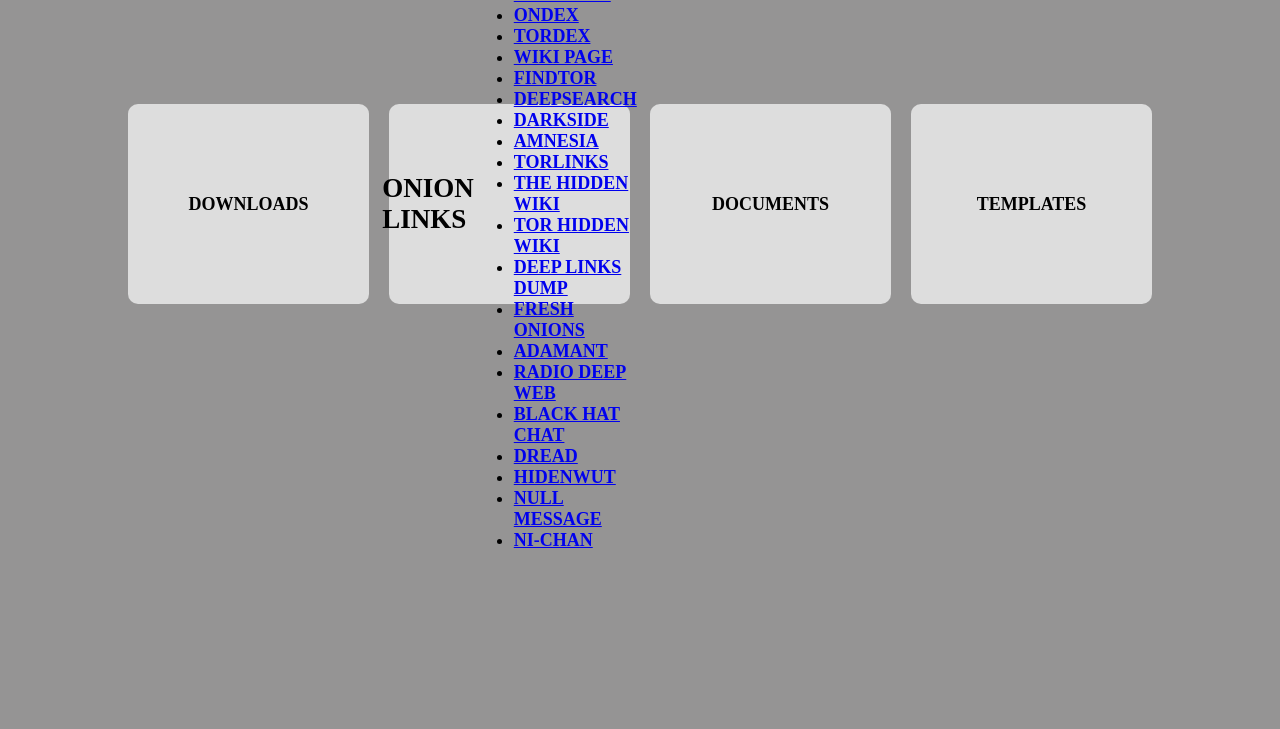
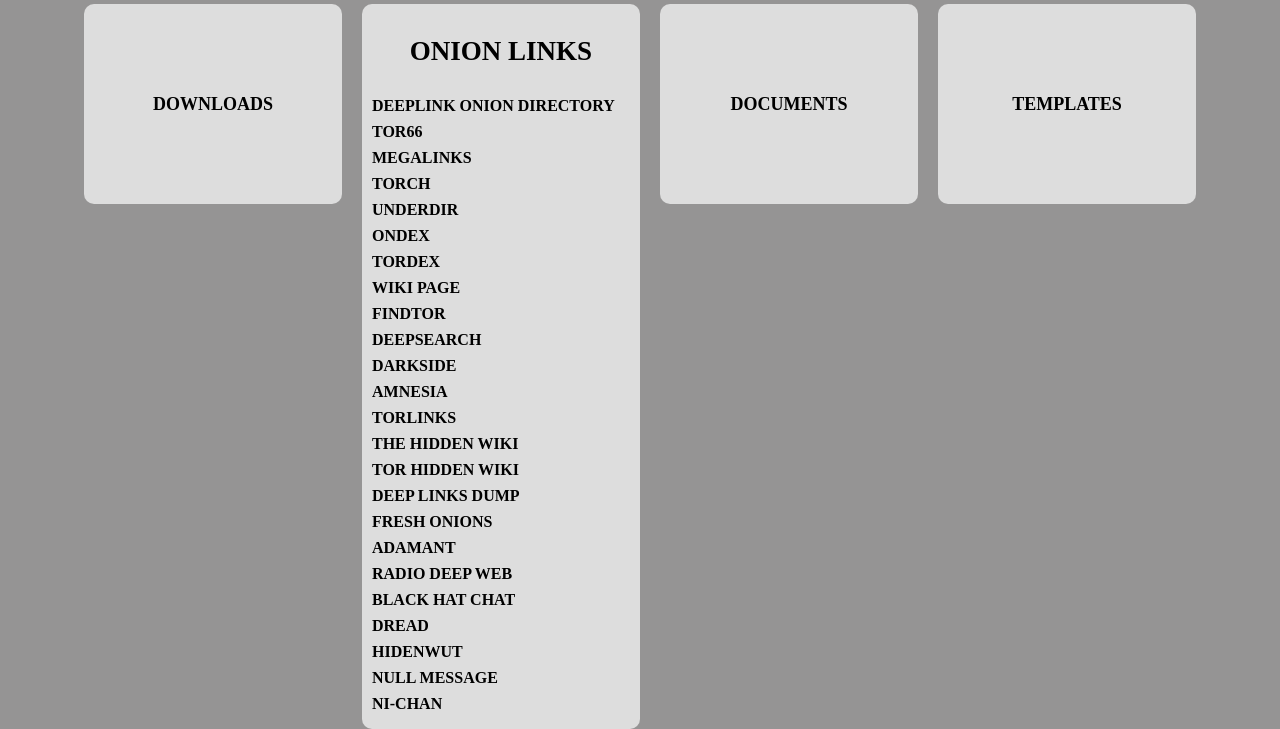
Before and after one commit to dashthehacker/dashthehacker-tor-mode, a plain HTML site: page index.html in a window 1280 px wide. Shown: the part 146-875 px from the top of the page. Before the commit the page ends 800 px from the top, so only its background shows below. Drawn offline with Linux system fonts and the light colour scheme.

Commit message:
fixing the css for the onions

```diff
--- a/style.css
+++ b/style.css
@@ -8,6 +8,7 @@ body {
     height: 100vh;
     background-color: #959494;
     position: relative;
+    overflow-x: hidden; /* Prevent horizontal overflow */
 }
 
 #top-left-logo {
@@ -43,20 +44,22 @@ body {
     src: url("/SuperRugged-4nBy9.ttf");
 }
 
-
-
 .container {
     margin-top: 150px;
     display: flex;
     flex-wrap: wrap;
     gap: 20px;
     justify-content: center;
-    width: 80%;
+    width: 90%; /* Adjust container width */
+    max-width: 1200px; /* Limit maximum width */
+    padding: 0 20px; /* Add padding for small screens */
+    box-sizing: border-box;
 }
 
-#downloads, #links, #documents, #templates {
+#downloads, #documents, #templates {
     flex: 1;
-    min-width: 200px;
+    min-width: 250px; /* Increase min-width to better fit content */
+    max-width: 400px; /* Limit maximum width */
     height: 200px;
     background-color: #ddd;
     display: flex;
@@ -66,4 +69,41 @@ body {
     font-weight: bold;
     text-transform: uppercase;
     border-radius: 10px;
+    overflow: hidden; /* Prevent overflow */
+    word-wrap: break-word; /* Ensure text wraps within the box */
 }
+
+#links {
+    flex: 1;
+    min-width: 250px;
+    background-color: #ddd;
+    display: flex;
+    flex-direction: column;
+    align-items: center;
+    justify-content: flex-start;
+    font-size: 18px;
+    font-weight: bold;
+    text-transform: uppercase;
+    border-radius: 10px;
+    overflow: visible; /* Allow overflowing content */
+    height: auto; /* Make the height adjust based on content */
+    padding: 10px;
+}
+
+#links ul {
+    padding-left: 0;
+    margin: 0;
+    list-style: none;
+    width: 100%;
+}
+
+#links ul li {
+    margin: 5px 0;
+}
+
+#links ul li a {
+    text-decoration: none;
+    color: #000;
+    font-size: 16px;
+    word-wrap: break-word; /* Ensure long URLs wrap correctly */
+}
```
